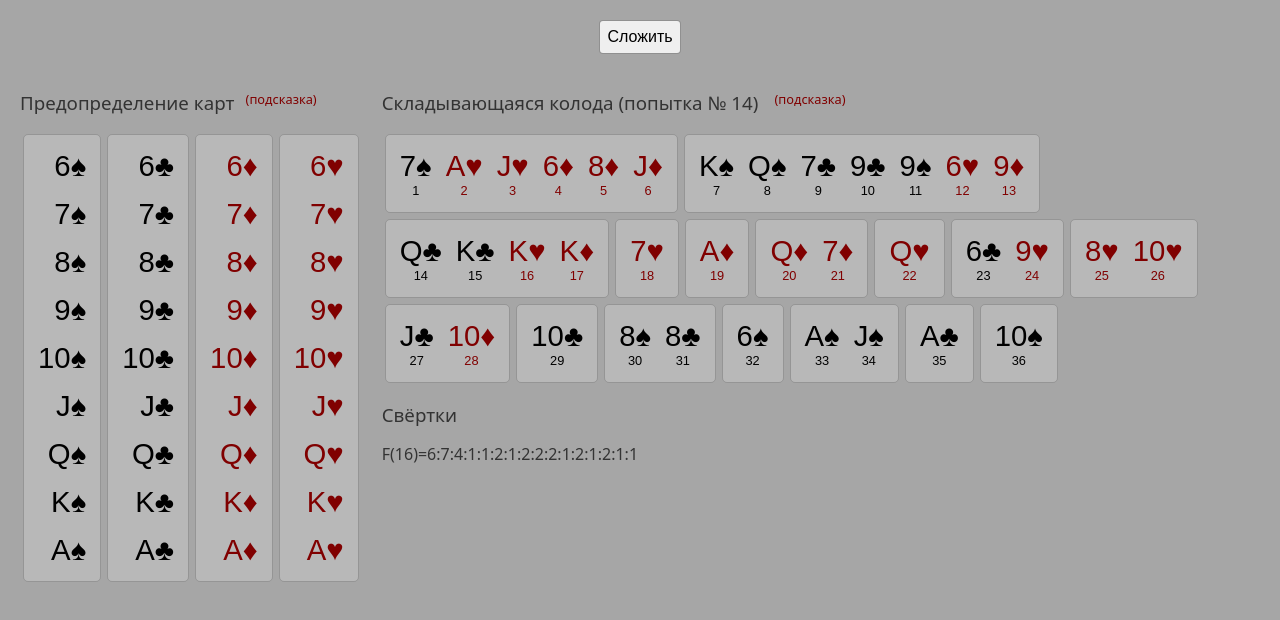
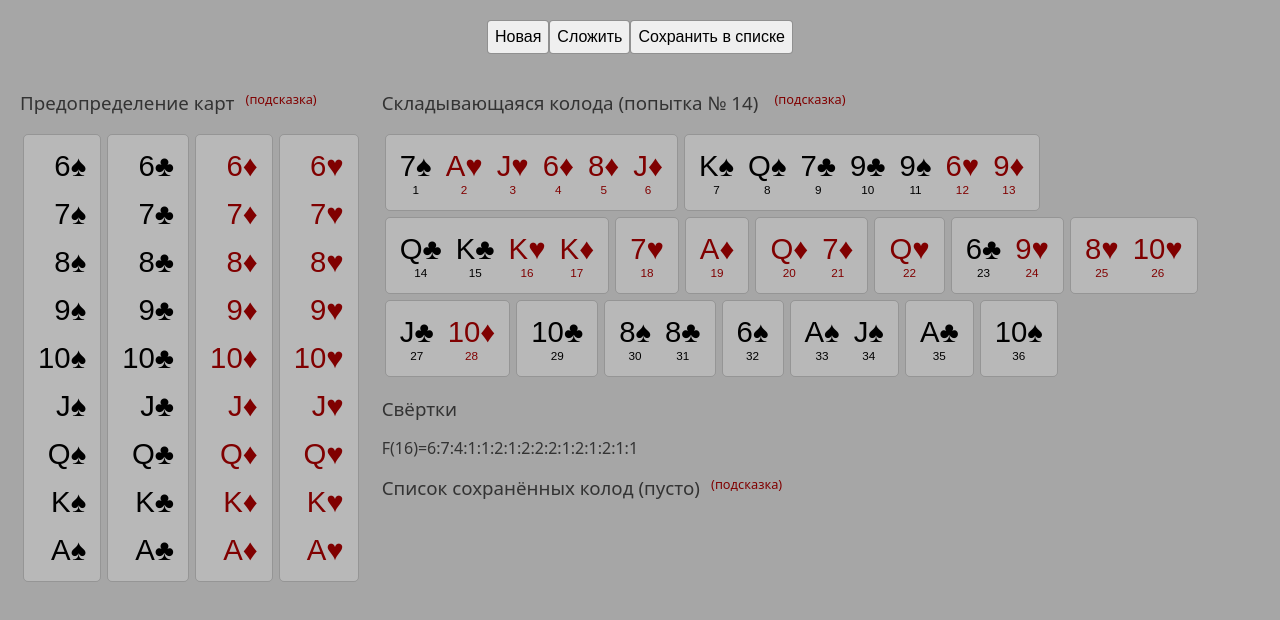
Before and after one commit to assador/medici, a Vue app: page / in a window 1280 px wide. Both pictures are taken after a click on the button "Сложить". Shown: the top 620 px of the page. Built offline with nearby package versions, Linux system fonts and the light colour scheme.

Commit message:
Realize a saving of decks functionality.

```diff
--- a/package.json
+++ b/package.json
@@ -1,7 +1,7 @@
 {
   "name": "medici",
   "private": true,
-  "version": "1.2.0",
+  "version": "1.3.0",
   "type": "module",
   "scripts": {
     "dev": "vite",
@@ -12,7 +12,9 @@
     "vue": "^3.2.47"
   },
   "devDependencies": {
+    "@types/lodash": "^4.14.192",
     "@vitejs/plugin-vue": "^4.1.0",
+    "lodash": "^4.17.21",
     "sass": "^1.60.0",
     "sass-loader": "^13.2.1",
     "typescript": "^4.9.3",
--- a/src/components/MediciSolitaireCalculator/MediciSolitaireCalculator.scss
+++ b/src/components/MediciSolitaireCalculator/MediciSolitaireCalculator.scss
@@ -22,16 +22,15 @@
       justify-content: right;
     }
   }
-  .msc-shift {
-    margin: 4px;
-    padding: 7px;
-  }
   .msc-shifts > span {
     display: inline-block;
   }
   .msc-card {
     display: block;
-    padding: 7px;
+  }
+  .msc-deck-list {
+    display: grid;
+    gap: 20px;
   }
   .msc-hint {
     display: inline-block;
--- a/src/components/MediciSolitaireCalculator/MediciSolitaireCalculator.ts
+++ b/src/components/MediciSolitaireCalculator/MediciSolitaireCalculator.ts
@@ -1,3 +1,5 @@
+import _ from 'lodash';
+
 export enum Suit {
   Spades   = '♠',
   Clubs    = '♣',
@@ -26,7 +28,18 @@ export interface Card {
   rank: string;
 };
 
+const generateRandomString = (length = 32): string => {
+  const chars = '0123456789abcdefghijklmnopqrstuvwxyzABCDEFGHIJKLMNOPQRSTUVWXYZ';
+  const numChars: number = chars.length;
+  let string = '';
+  for (let i = 0; i < length; i++) {
+    string += chars.substr(Math.floor(Math.random() * numChars), 1);
+  }
+  return string;
+};
+
 export class Deck {
+  id: string = generateRandomString();
   size: number;
   currentIndex: number;
   cards: Card[] = [];
@@ -124,6 +137,7 @@ export class Deck {
       this.cards[index],
       this.cards[cardIndex]
     ];
+    this.shiftIndexes = [];
     this.played = false;
   }
   unsetReservedCard(index: number): void {
@@ -144,6 +158,13 @@ export class Deck {
   }
 }
 
+export class DeckList {
+  decks: {[id: string]: Deck} = {};
+  add(deck: Deck): void {
+    this.decks[deck.id] = _.cloneDeep(deck);
+  };
+}
+
 export const tryFor = (deck: Deck, tries: number = 5000): number | null => {
   for (let i = 1; i <= tries; i++) {
     deck.openCards = [];
--- a/src/components/MediciSolitaireCalculator/MediciSolitaireCalculator.vue
+++ b/src/components/MediciSolitaireCalculator/MediciSolitaireCalculator.vue
@@ -1,32 +1,52 @@
 <script setup lang="ts">
 import { ref } from 'vue';
-import { Suit, Rank, Card, Deck, tryFor } from './MediciSolitaireCalculator';
+import _ from 'lodash';
+import {
+  Suit,
+  Rank,
+  Card,
+  Deck,
+  DeckList,
+  tryFor,
+} from './MediciSolitaireCalculator';
 
 const deck = ref(new Deck());
 const auxiliaryDeck = ref(new Deck());
-const reservedCard = ref();
+const deckList = ref(new DeckList());
+const reservedCard = ref<Card | null>(null);
+const result = ref<number | null>(0);
+// Elements refs
 const hintBasicCards = ref();
 const hintReserveCards = ref();
 const hintReservedCards = ref();
-let result: number | null = 0;
+const hintSavedDecks = ref();
 
 const cardNumber = (
+  indeck: Deck,
   shiftIndex: number,
   cardIndex: number
 ): number => {
   let index = 0;
   for (let shiftIdx = 0; shiftIdx < shiftIndex; shiftIdx++) {
-    index += deck.value.cardsByShifts()[shiftIdx].length;
+    index += indeck.cardsByShifts()[shiftIdx].length;
   }
   index += cardIndex;
   return index;
-}
+};
 </script>
 
 <template>
   <div class="msc">
     <div class="msc-header">
+      <button type="button" @click="deck = new Deck();">Новая</button>
       <button type="button" @click="result = tryFor(deck)">Сложить</button>
+      <button
+        v-if="deck.played"
+        type="button"
+        @click="deckList.add(deck);"
+      >
+        Сохранить в&#160;списке
+      </button>
     </div>
     <div class="msc-service">
       <h3>
@@ -135,12 +155,16 @@ const cardNumber = (
                 ? ' msc-card__reserved' : ''
               )
             "
-            @click="(e) => {if (Object.keys(reservedCard).length) {deck.setReservedCard(deck.cards.indexOf(card), reservedCard)}}"
+            @click="
+              (e) => {if (reservedCard && Object.keys(reservedCard).length) {
+                deck.setReservedCard(deck.cards.indexOf(card), reservedCard)
+              }}
+            "
           >
             <span>{{ Rank[card.rank as keyof typeof Rank] }}</span>
             <span>{{ Suit[card.suit as keyof typeof Suit] }}</span>
             <span class="msc-card-ext">
-              {{ cardNumber(shiftIndex, cardIndex) + 1 }}
+              {{ cardNumber(deck, shiftIndex, cardIndex) + 1 }}
             </span>
           </button>
         </span>
@@ -159,6 +183,60 @@ const cardNumber = (
           </span>
         </p>
       </div>
+      <h3>
+        Список сохранённых колод
+        <span v-if="!Object.keys(deckList.decks).length">(пусто)</span>
+        <span
+          ref="hintSavedDecks"
+          class="msc-hint"
+          @click="hintSavedDecks.classList.toggle('msc-hint-shown')"
+        >
+          Здесь будет выводиться список сохранённых вами в&#160;памяти
+          сложенных колод. Для&#160;сохранения сложенный колоды нажмите кнопку
+          «Сохранить в&#160;списке», которая появляется после расчёта
+          сложенной колоды. Активная сложенная «рабочая» колода, показываемая
+          в&#160;основной области, в&#160;этом списке выделена фоном.
+          При&#160;внесении изменений в&#160;эту рабочую колоду, например,
+          при&#160;добавлении зарезервированных карт с&#160;последующим новым
+          расчётом и&#160;новом клике по&#160;кнопке «Сохранить в&#160;списке»
+          новая рассчитанная колода будет сохранена вместо этой выделенной,
+          рассчитанной прежде! Если вы хотите сохранить в&#160;списке новый
+          расклад, перед ним нажмите на&#160;кнопку «Новая». При&#160;этом,
+          в&#160;списке сохранённых колод ни&#160;одна из&#160;них не&#160;будет
+          выделена.
+        </span>
+      </h3>
+      <div class="msc-deck-list">
+        <button
+          v-for="deckInList in deckList.decks"
+          :class="
+            'msc-deck' +
+            (deckInList.id === deck.id ? ' msc-deck__active' : '')
+          "
+          @click="deck = deckInList"
+        >
+          <span
+            v-for="(shift, shiftIndex) in deckInList.cardsByShifts()"
+            class="msc-shift"
+          >
+            <span
+              v-for="(card, cardIndex) in shift"
+              :class="
+                'msc-card' +
+                (card.suit === 'Diamonds' || card.suit === 'Hearts'
+                  ? ' msc-card__red' : ' msc-card__black'
+                ) +
+                (deckInList.cards.indexOf(card) in deckInList.reservedCards
+                  ? ' msc-card__reserved' : ''
+                )
+              "
+            >
+              <span>{{ Rank[card.rank as keyof typeof Rank] }}</span>
+              <span>{{ Suit[card.suit as keyof typeof Suit] }}</span>
+            </span>
+          </span>
+        </button>
+      </div>
     </div>
   </div>
 </template>
--- a/src/style.scss
+++ b/src/style.scss
@@ -1,6 +1,5 @@
 * {
-  margin: 0;
-  padding: 0;
+  margin: 0; padding: 0;
   border: 0;
 }
 html, body {
@@ -39,6 +38,7 @@ button, input, select, textarea {
   gap: 20px;
 }
 .msc-card {
+  padding: 7px;
   background: none;
   border: none;
   border-radius: 4px;
@@ -46,7 +46,7 @@ button, input, select, textarea {
   cursor: pointer;
   .msc-card-ext {
     display: block;
-    font-size: 0.8rem;
+    font-size: 0.4em;
   }
 }
 :is(.msc-deck-work, .msc-deck-auxiliary) .msc-card:focus {
@@ -60,7 +60,28 @@ button, input, select, textarea {
   background-color: hsl(0, 0%, 100%, 20%);
 }
 .msc-shift {
+  margin: 4px; padding: 7px;
   border-radius: 4px;
   outline: 1px solid hsl(0, 0%, 0%, 10%);
   background-color: hsl(0, 0%, 100%, 20%);
 }
+.msc-deck-list {
+  .msc-deck {
+    padding: 0;
+    background: none;
+    border: none;
+    cursor: pointer;
+    &.msc-deck__active {
+      margin: -4px; padding: 4px;
+      outline: 1px solid hsl(0, 0%, 0%, 5%);
+      background-color: hsl(0, 0%, 100%, 10%);
+    }
+  }
+  .msc-card {
+    padding: 2px;
+    font-size: 12pt;
+  }
+  .msc-shift {
+    margin: 2px; padding: 2px;
+  }
+}
```
Also changed, not shown: 6 other files (tests, documents, lock files or other folders).
